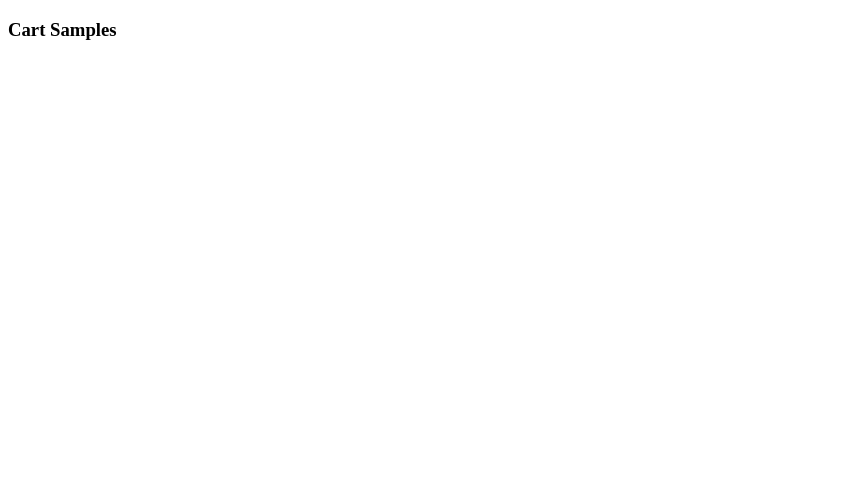
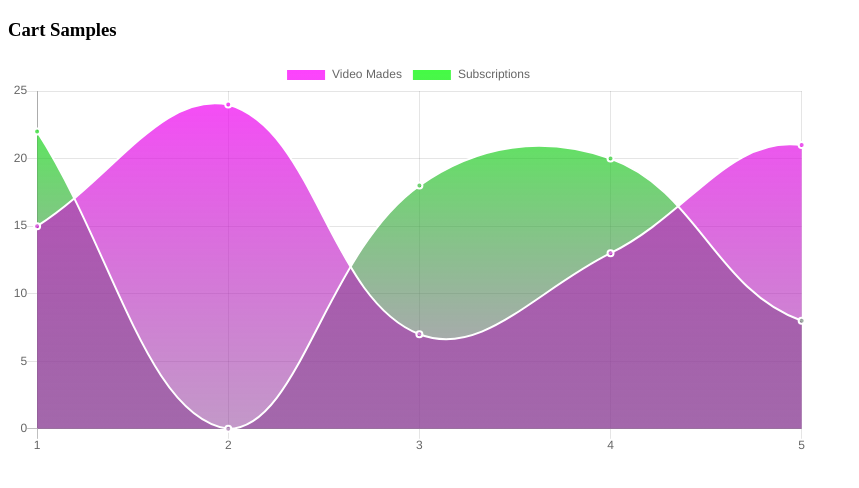
Before and after one commit to Uhyun0957/admin_page_react, a React (Create React App) app: page / in a window 1280 px wide. Shown: the top 488 px of the page, without its empty margins (0-859 px from the left). Built offline with nearby package versions, Linux system fonts and the light colour scheme.

Commit message:
create first chart

```diff
--- a/src/App.js
+++ b/src/App.js
@@ -2,10 +2,45 @@ import React, { Component } from "react";
 import { Line } from "react-chartjs-2";
 
 export default class App extends Component {
+  constructor(props) {
+    super(props);
+    this.state = {
+      data: {
+        labels: ["1", "2", "3", "4", "5"],
+        datasets: [
+          { label: "Video Mades", backgroundColor: "rgba(255, 0, 255, 0.75", data: [15, 24, 7, 13, 21, 9, 19] },
+          { label: "Subscriptions", backgroundColor: "rgba(0, 255, 0, 0.75", data: [22, 0, 18, 20, 8, 10, 17] },
+        ],
+      },
+    };
+  }
+
+  setGradientColor = (canvas, color) => {
+    const ctx = canvas.getContext("2d");
+    const gradient = ctx.createLinearGradient(0, 0, 0, 400);
+    gradient.addColorStop(0, color);
+    gradient.addColorStop(0.95, "rgba(133,55,144,0.5)");
+    return gradient;
+  };
+
+  getCharData = (canvas) => {
+    const { data } = this.state;
+    if (data.datasets) {
+      let color = ["rgba(255, 0, 255, 0.75", "rgba(0, 255, 0, 0.75"];
+      data.datasets.forEach((set, i) => {
+        set.backgroundColor = this.setGradientColor(canvas, color[i]);
+        set.borderColor = "white";
+        set.borderWidth = 2;
+      });
+    }
+    return data;
+  };
+
   render() {
     return (
-      <div>
+      <div style={{ position: "relative", width: 800, height: 750 }}>
         <h3>Cart Samples</h3>
+        <Line options={{ responsive: true }} data={this.getCharData} />
       </div>
     );
   }
```
Also changed, not shown: 2 other files (tests, documents, lock files or other folders).
